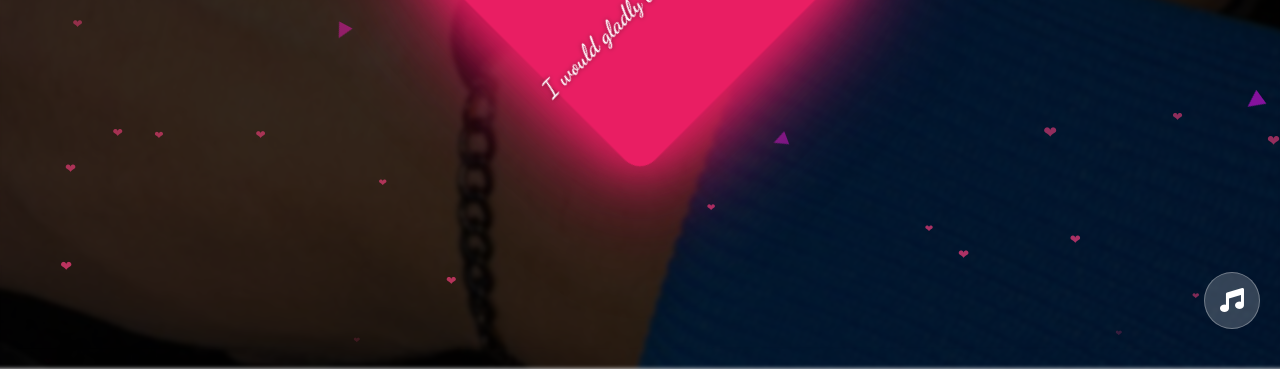
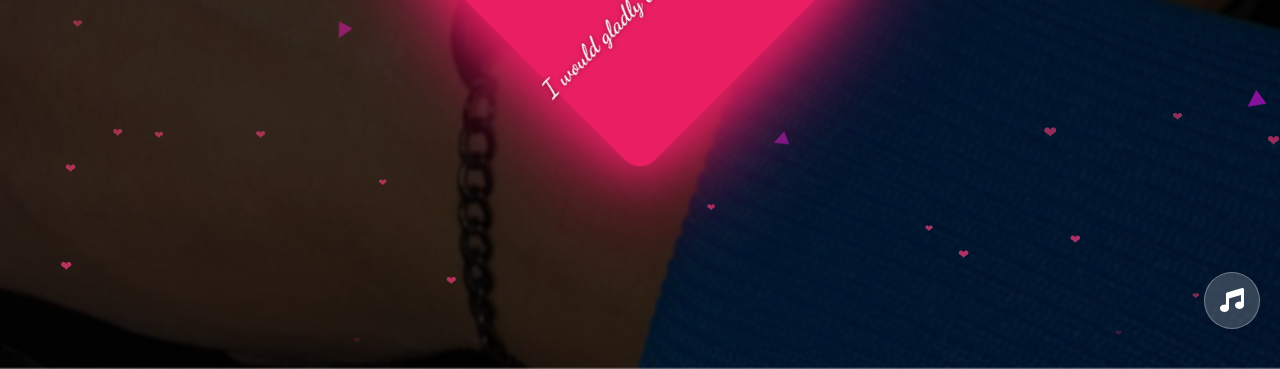
Before and after one commit to wizardrl/Romanticos, a plain HTML site: page index.html in a window 1280 px wide. Shown: the part 451-820 px from the top of the page. Drawn offline with Linux system fonts and the light colour scheme.

Commit message:
update difuminado

```diff
--- a/index.html
+++ b/index.html
@@ -21,7 +21,7 @@
             width: 100%;
             height: 100%;
             background: url('fondoSitio.jpg') center/cover no-repeat;
-            filter: blur(2px) brightness(0.2);
+            filter: blur(1px) brightness(0.2);
             z-index: -1;
             transform: scale(1.05); /* Compensa el difuminado */
         }
```
